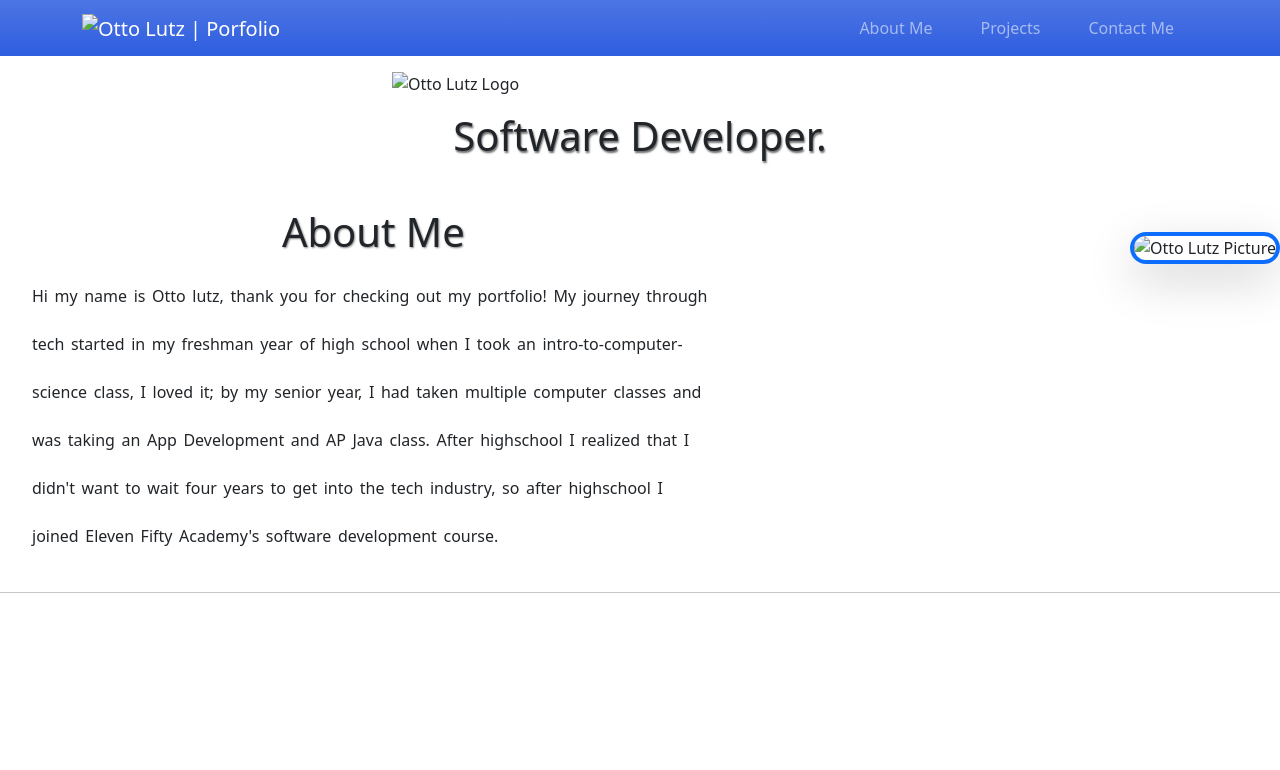
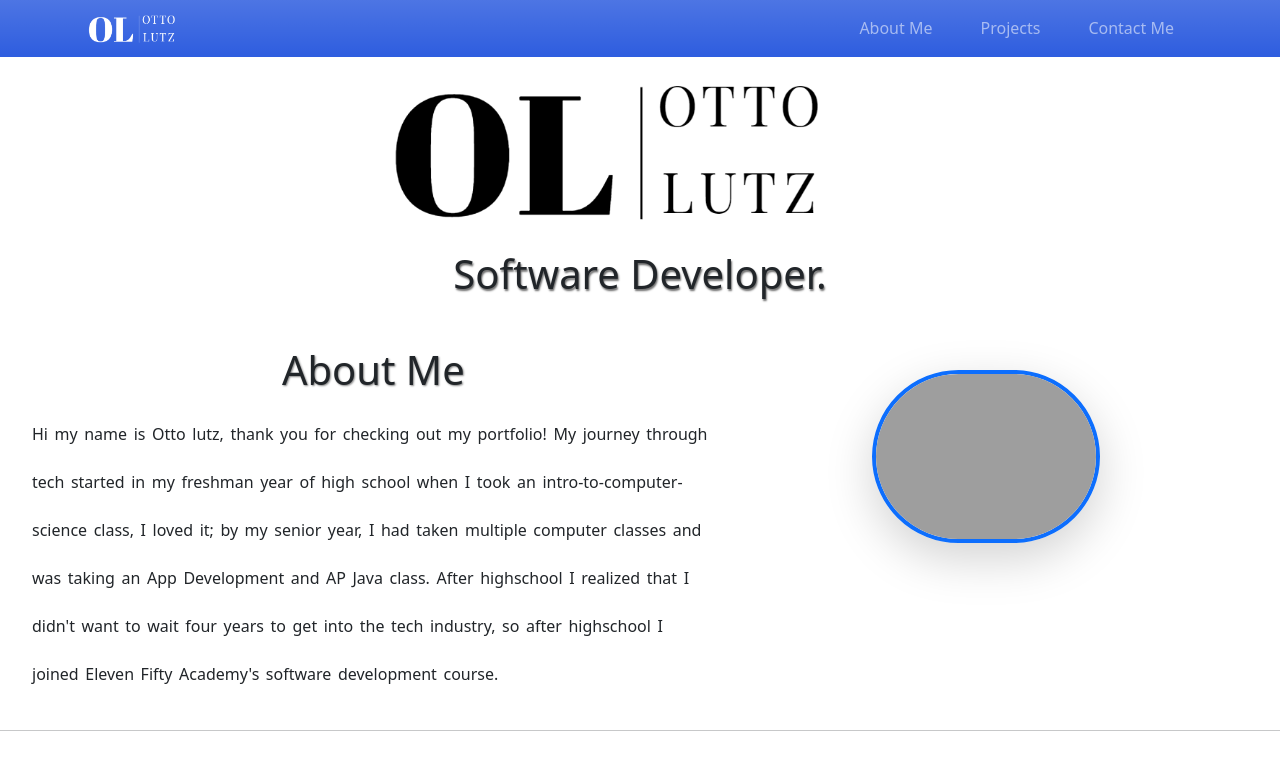
Before and after one commit to OttoLutz-00/Portfolio, a plain HTML site: page index.html in a window 1280 px wide. Drawn offline with nearby package versions, Linux system fonts and the light colour scheme; the site is published under a folder, as on GitHub Pages, so addresses that start at the root find nothing.

Commit message:
Fixed Image links

```diff
--- a/index.html
+++ b/index.html
@@ -8,6 +8,7 @@
     <meta charset="utf-8">
     <meta name="viewport" content="width=device-width, initial-scale=1">
     <!-- Bootstrap CSS -->
+    <link rel="Assets" href="/Assets">
     <link href="https://cdn.jsdelivr.net/npm/bootstrap@5.1.1/dist/css/bootstrap.min.css" rel="stylesheet" integrity="sha384-F3w7mX95PdgyTmZZMECAngseQB83DfGTowi0iMjiWaeVhAn4FJkqJByhZMI3AhiU" crossorigin="anonymous">
     <title>Otto Lutz | Portfolio</title>
   </head>
@@ -37,7 +38,7 @@
     <nav class="navbar navbar-expand-lg bg-dark navbar-dark bg-gradient" id="navigationbar">
     <div class="container">
       <a href="#Home" class="navbar-brand p-0">
-        <img src="/Assets/Otto Lutz-logos_white.png" alt="Otto Lutz | Porfolio "width="100px" height="" class="navbar-brand p-0">
+        <img src="./Assets/Otto Lutz-logos_white.png" alt="Otto Lutz | Porfolio "width="100px" height="" class="navbar-brand p-0">
       </a>
       <button class="navbar-toggler mx-2" type="button" data-bs-toggle="collapse" data-bs-target="#navmenu">
         <span class="navbar-toggler-icon"></span>
@@ -61,7 +62,7 @@
 
 
         <div class="d-flex justify-content-center ">
-          <img src="/Assets/Otto Lutz-logos_blacksnipped.png" alt="Otto Lutz Logo" width="40%" class="img-fluid ps-2 my-3">
+          <img src="./Assets/Otto Lutz-logos_blacksnipped.png" alt="Otto Lutz Logo" width="40%" class="img-fluid ps-2 my-3">
         </div>
       <div class="d-flex justify-content-center">
         <div class="display-6" id="developer">Software Developer.</div>
@@ -72,7 +73,7 @@
           <p class="px-3 mx-3" id="paragraph">Hi my name is Otto lutz, thank you for checking out my portfolio! My journey through tech started in my freshman year of high school when I took an intro-to-computer-science class, I loved it; by my senior year, I had taken multiple computer classes and was taking an App Development and AP Java class. After highschool I realized that I didn't want to wait four years to get into the tech industry, so after highschool I joined Eleven Fifty Academy's software development course.</p>
         </div>
         <div class=" d-block ms-5 my-4">
-          <img src="/Assets/OttoLutz_4.jpg" alt="Otto Lutz Picture" class="img-fluid border border-primary border-4 rounded-pill ms-5 shadow-lg" width="50%" height="auto">
+          <img src="./Assets/OttoLutz_4.jpg" alt="Otto Lutz Picture" class="img-fluid border border-primary border-4 rounded-pill ms-5 shadow-lg" width="50%" height="auto">
         </div>
       </div>
       <hr>
```
